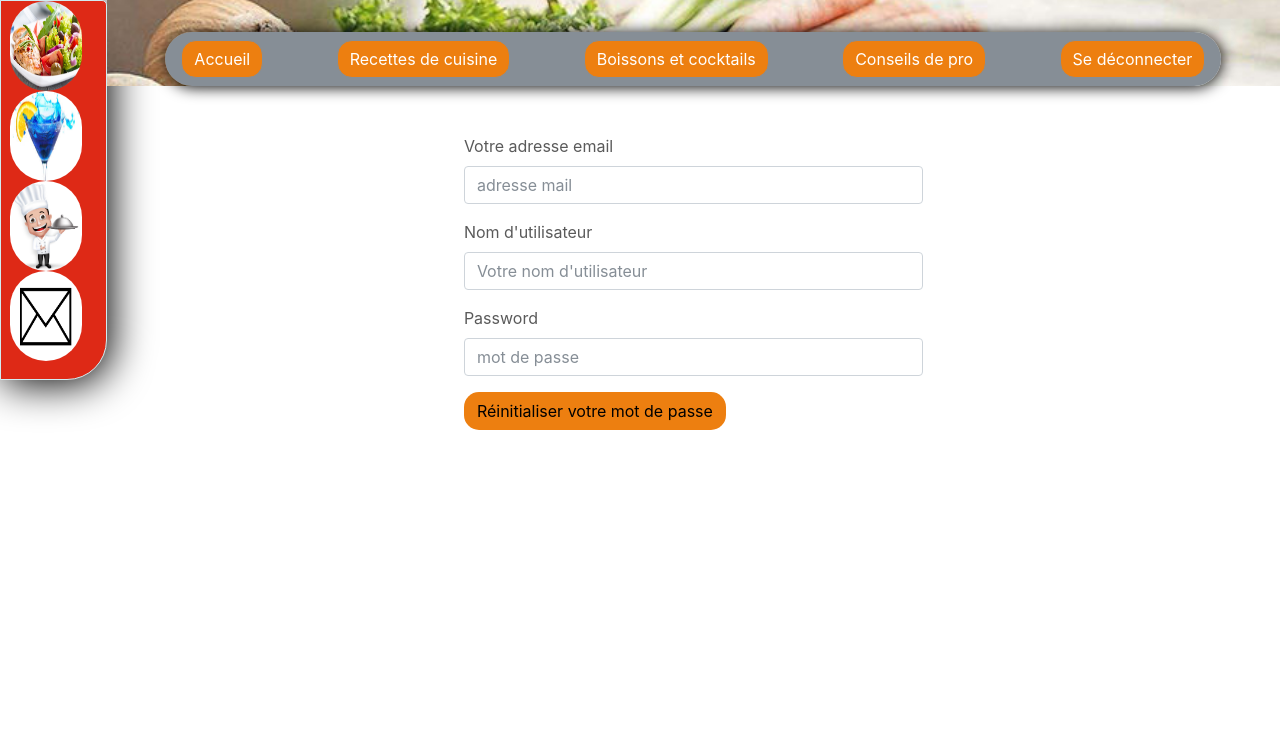
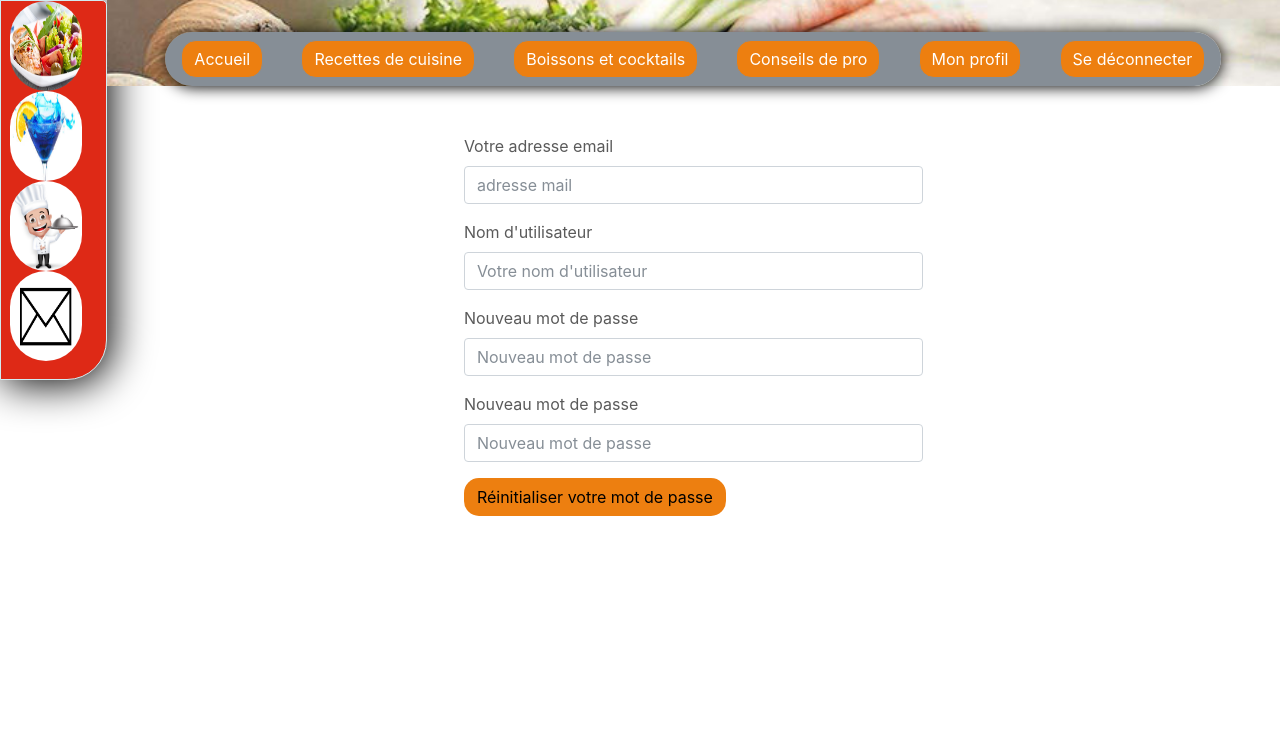
Before and after one commit to metaXIII/BTS2018-PPE1, a PHP site: page /forgot-password.php in a window 1280 px wide. Shown: the top 756 px of the page. Run offline with PHP 8.4, Linux system fonts and the light colour scheme; the visitor is signed in with stand-in values (Sample User, id 1); data that the repository does not hold is empty; some libraries are stand-ins or nearby versions.

Commit message:
Ajout error et test connection

```diff
--- a/www/class/Errors.php
+++ b/www/class/Errors.php
@@ -9,6 +9,8 @@
 class Errors
 {
     public static $errors = array(
-        1 => "Mauvais identifiant / Mot de passe"
+        1 => "Mauvais identifiant / Mot de passe",
+        2 => "Les mots de passe ne sont pas identiques",
+        3 => "Le nom d'utilisateur est déjà pris par un autre utilisateur, veuillez en choisir un autre"
     );
 }
--- a/www/fonctions/fonction.php
+++ b/www/fonctions/fonction.php
@@ -17,8 +17,6 @@ function chargerClass($class)
 
 spl_autoload_register('chargerClass');
 
-//Connexion à la base de données.
-//$db = Database::getPdo();
 
 //Erreur
 $error = isset($_SESSION['error']) ? $_SESSION['error'] : "";
--- a/www/forgot-password.php
+++ b/www/forgot-password.php
@@ -23,25 +23,34 @@ require 'fonctions/fonction.php'; ?>
         <?php require 'includes/menu.php'; ?>
     </div>
 
+    <?php
+    if ($error) {
+        printError($error);
+    }
+    ?>
     <div class="col-5 m-auto">
-        <form action="connection.php">
+        <form action="connection/forgot-password.php" method="post" id="Form">
             <div class="form-group">
                 <label for="email">Votre adresse email</label>
                 <input type="email" class="form-control" id="email"
-                       placeholder="adresse mail">
+                       placeholder="adresse mail" name="email" required>
             </div>
             <div class="form-group">
                 <label for="username">Nom d'utilisateur</label>
-                <input type="text" class="form-control" name="username" placeholder="Votre nom d'utilisateur">
+                <input type="text" class="form-control" name="username" placeholder="Votre nom d'utilisateur" required>
             </div>
             <div class="form-group">
-                <label for="password">Password</label>
-                <input type="password" class="form-control" id="password" placeholder="mot de passe">
+                <label for="password">Nouveau mot de passe</label>
+                <input type="password" class="form-control" name="password" placeholder="Nouveau mot de passe" required>
+            </div>
+            <div class="form-group">
+                <label for="confirmPassword">Nouveau mot de passe</label>
+                <input type="password" class="form-control" name="confirmPassword" placeholder="Nouveau mot de passe"
+                       required>
             </div>
             <button type="submit" class="btn btn-orange">Réinitialiser votre mot de passe</button>
         </form>
     </div>
-
 
 </main>
 <?php require 'includes/footer.php'; ?>
--- a/www/includes/menu.php
+++ b/www/includes/menu.php
@@ -14,6 +14,8 @@
         <li class="nav-item"><a href="" class="btn btn-secondary">Conseils de pro</a></li>
         <?php
         if (userIsConnected()) {
+            echo '<li class="nav-item"><a href="profil.php"
+                    class="btn btn-secondary">Mon profil</a></li>';
             echo '<li class="nav-item"><a href="login.php?disconnect"
                     class="btn btn-secondary">Se déconnecter</a></li>';
         } else {
--- a/www/new-user.php
+++ b/www/new-user.php
@@ -25,6 +25,11 @@ require 'fonctions/fonction.php'; ?>
     </div>
 
     <div class="col-5 m-auto">
+
+        <?php
+        if ($error)
+            printError($error);
+        ?>
         <form action="connection/new-user.php" method="post">
             <div class="form-group">
                 <label for="email">Votre adresse email</label>
```
Also changed, not shown: www/connection/forgot-password.php (added, +37 -0 lines), www/connection/new-user.php (+13 -1 lines).
